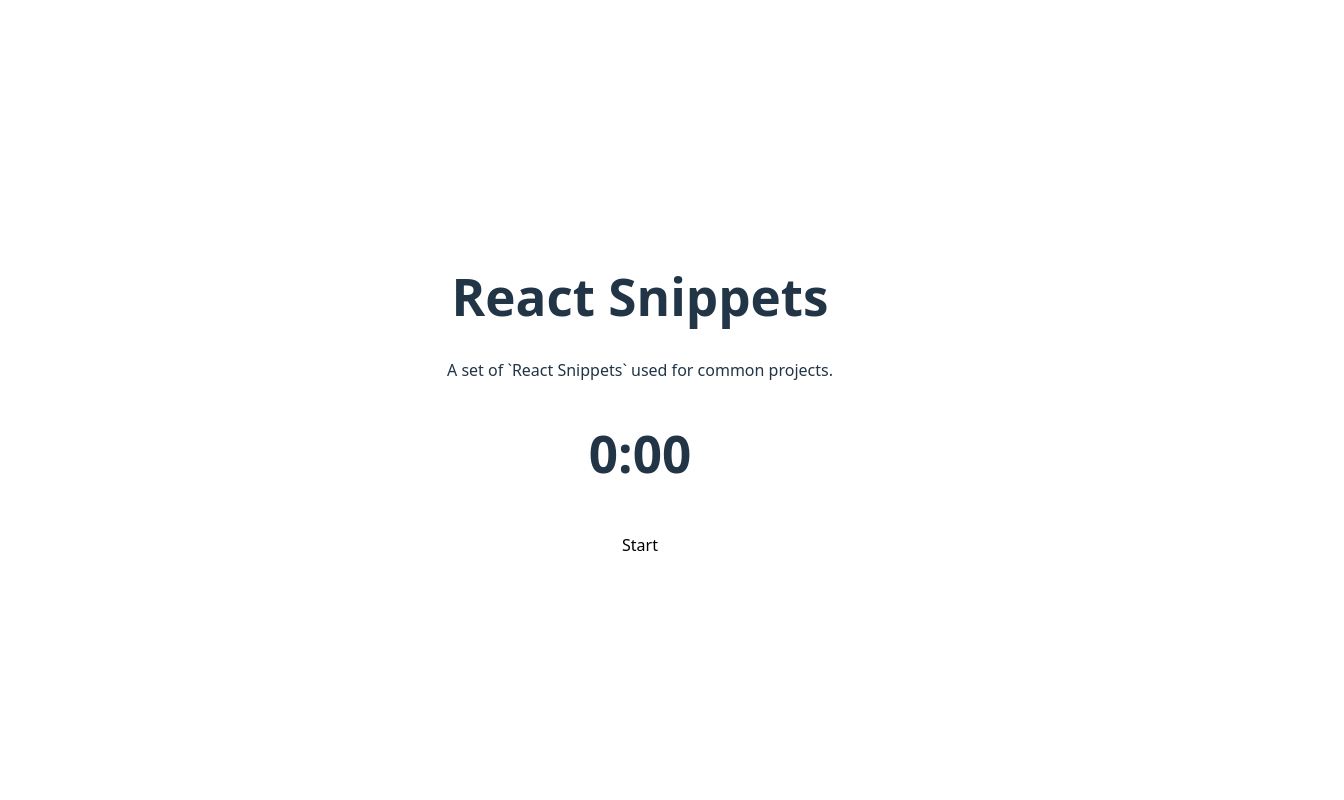
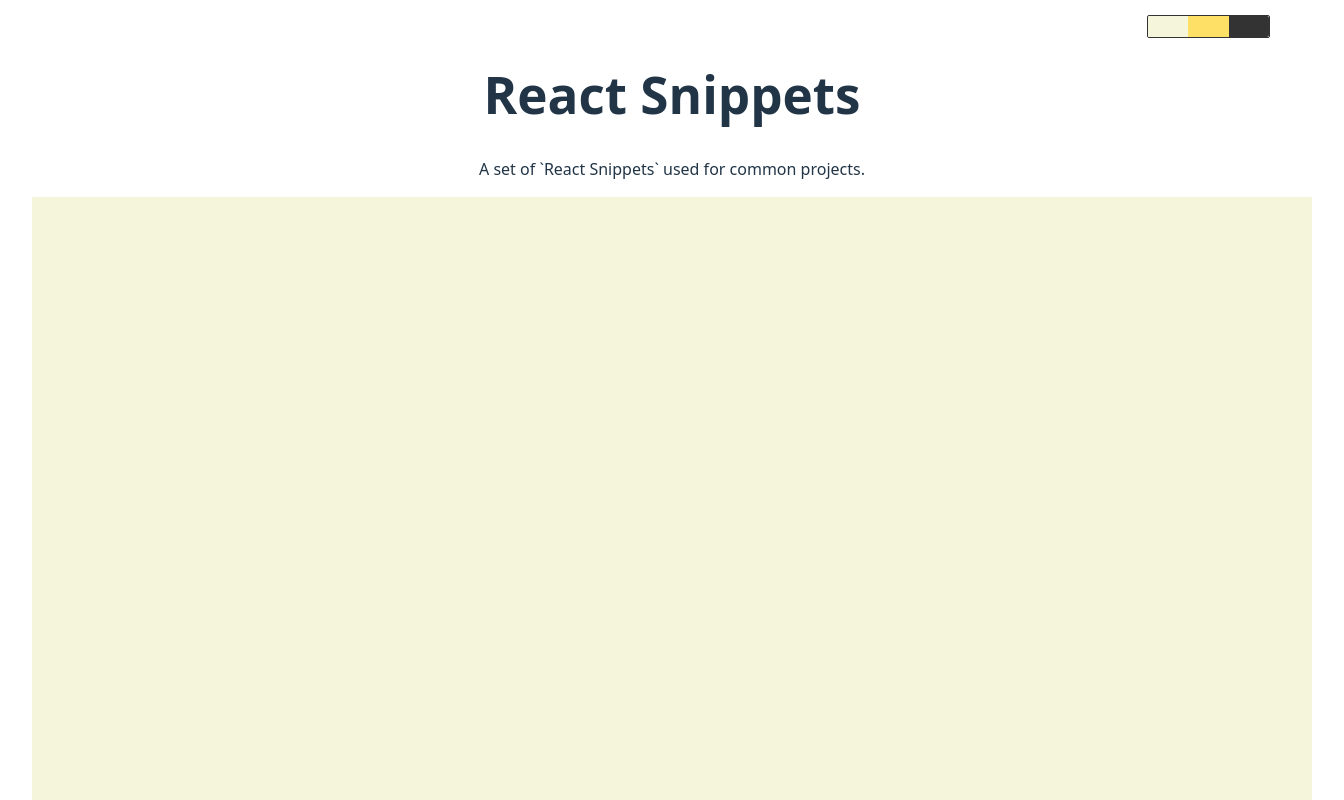
Before and after one commit to codesandtags/react-snippets, a React (Vite) app: page / in a window 1280 px wide. Shown: the top 800 px of the page, 1344 px wide, since content can reach past the window. Built offline with nearby package versions, Linux system fonts and the light colour scheme.

Commit message:
feat: added toolbar

```diff
--- a/src/App.tsx
+++ b/src/App.tsx
@@ -4,6 +4,7 @@
 import Stopwatch from './components/stop-watch/Stopwatch'
 import TabAways from './components/tab-detection/TabAway'
 import Timer from './components/timer/Timer'
+import ToolbarContainer from './components/toolbar/ToolbarContainer'
 
 function App() {
   return (
@@ -14,7 +15,7 @@
       </p>
 
       <section>
-        <Stopwatch />
+        <ToolbarContainer />
       </section>
     </main>
   )
--- /dev/null
+++ b/src/components/toolbar/Toolbar.css
@@ -0,0 +1,53 @@
+:root {
+  --beige: #f5f5dc;
+  --charcoal: #333333;
+  --yellow: #ffe066;
+}
+
+
+.white {
+  height: 98vh;
+  width: 100vw;
+  background: var(--beige);
+}
+
+.black {
+  height: 98vh;
+  width: 100vw;
+  background: var(--charcoal);
+}
+
+.yellow {
+  height: 98vh;
+  width: 100vw;
+  background: var(--yellow);
+}
+
+.toolbar {
+  display: flex;
+  position: fixed;
+  top: 15px;
+  right: 10px;
+  border: 0.5px solid var(--charcoal);
+  border-radius: 2px;
+}
+
+.white-btn {
+  background: var(--beige);
+  border-radius: 2px 0 0 2px;
+}
+
+.yellow-btn {
+  background: var(--yellow);
+  border-radius: 0;
+}
+
+.black-btn {
+  background: var(--charcoal);
+  border-radius: 0 2px 2px 0;
+}
+
+body button:hover {
+  filter: brightness(1.1);
+  opacity: 1;
+}
--- /dev/null
+++ b/src/components/toolbar/Toolbar.tsx
@@ -0,0 +1,27 @@
+import "./Toolbar.css";
+
+type ToolbarProps = {
+    handleClick: (type: "white" | "yellow" | "black") => void
+}
+
+export default function Toolbar({ handleClick }: ToolbarProps) {
+  return (
+    <div className="toolbar">
+      <button
+        className="white-btn"
+        onClick={() => handleClick("white")}
+        aria-label="White"
+      />
+      <button
+        className="yellow-btn"
+        onClick={() => handleClick("yellow")}
+        aria-label="Yellow"
+      />
+      <button
+        className="black-btn"
+        onClick={() => handleClick("black")}
+        aria-label="Black"
+      />
+    </div>
+  )
+}
--- /dev/null
+++ b/src/components/toolbar/ToolbarContainer.tsx
@@ -0,0 +1,34 @@
+import * as React from "react"
+import Toolbar from "./Toolbar"
+
+import "./Toolbar.css";
+
+export default function ToolbarContainer() {
+  const white = React.useRef<HTMLDivElement>(null)
+  const black = React.useRef<HTMLDivElement>(null)
+  const yellow = React.useRef<HTMLDivElement>(null)
+
+  const handleClick = (type: "white" | "yellow" | "black") => {
+    let ref: React.RefObject<HTMLDivElement> | null = null
+
+    if (type === "white") ref = white
+    if (type === "yellow") ref = yellow
+    if (type === "black") ref = black
+
+    if (ref && ref.current) {
+      ref.current.scrollIntoView({
+        behavior: "smooth",
+        block: "nearest",
+      })
+    }
+  }
+
+  return (
+    <div>
+      <Toolbar handleClick={handleClick} />
+      <div ref={white} className="white" />
+      <div ref={yellow} className="yellow" />
+      <div ref={black} className="black" />
+    </div>
+  )
+}
```
